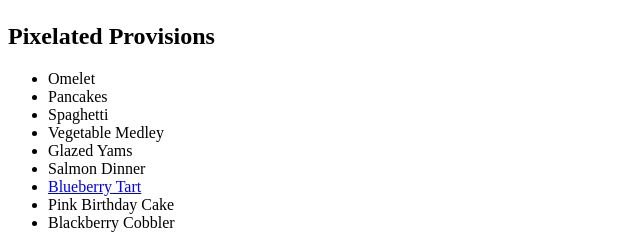
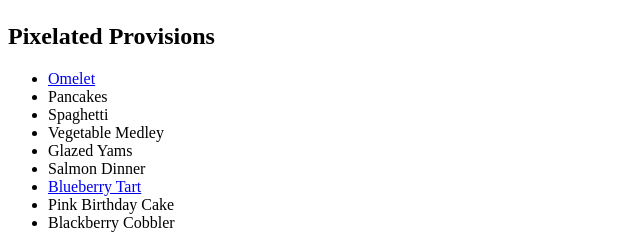
Before and after one commit to carlileloren/odin-recipes, a plain HTML site: page index.html in a window 1280 px wide. Shown: the part 129-369 px from the top of the page, 0-640 px from the left. Drawn offline with Linux system fonts and the light colour scheme.

Commit message:
Add Omelet hyperlink

```diff
--- a/index.html
+++ b/index.html
@@ -11,7 +11,7 @@
             <br>
         <h2>Pixelated Provisions</h2>
             <ul>
-                <li>Omelet</li>
+                <li><a href="./omelet.html">Omelet</a></li>
                 <li>Pancakes</li>
                 <li>Spaghetti</li>
                 <li>Vegetable Medley</li>
```
